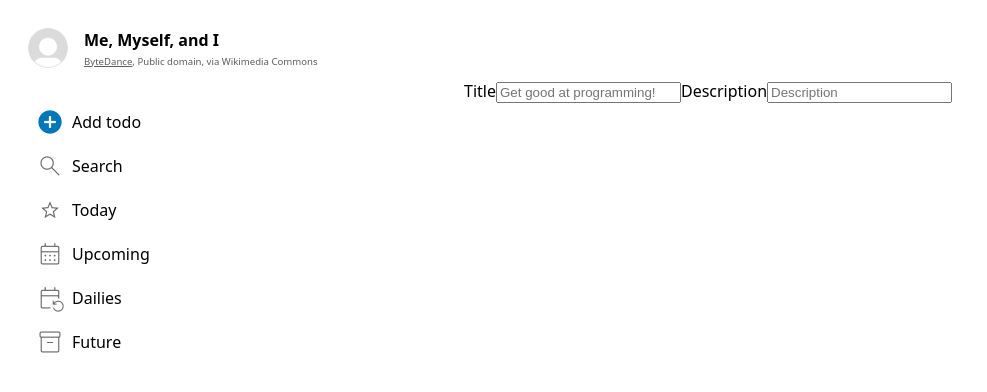
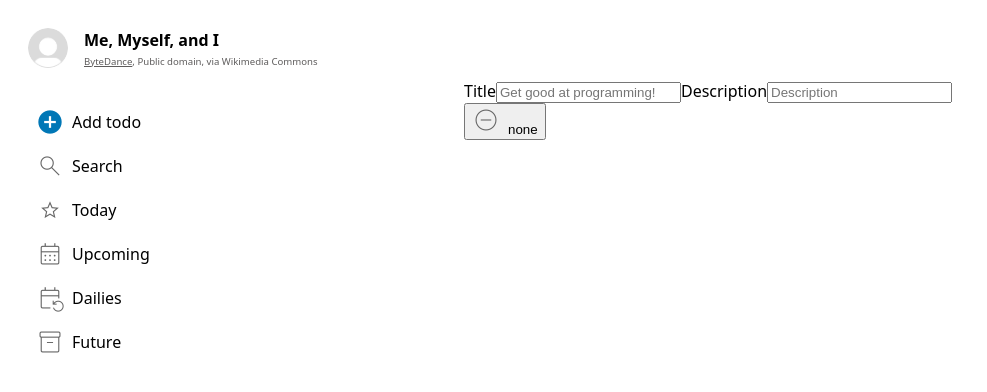
Before and after one commit to vins123sinned/todo-list, a website built with webpack: page src/template.html in a window 1280 px wide. Shown: the whole page, without its empty margins (0-987 px from the left). Built offline with nearby package versions, Linux system fonts and the light colour scheme.

Commit message:
Add basic functionality for priority input

```diff
--- a/src/dom.js
+++ b/src/dom.js
@@ -28,6 +28,56 @@ export function addTodo() {
     formContainer.appendChild(titleInput);
     formContainer.appendChild(descriptionLabel);
     formContainer.appendChild(descriptionInput);
+    formContainer.appendChild(prioritySelect())
 
     main.appendChild(formContainer);
 }
+
+function prioritySelect() {
+    // creates priority button on addTodo form
+    const priorityContainer = document.createElement('div');
+    const currentPriority = document.createElement('button');
+    const currentPriorityIcon = document.createElement('span');
+
+    currentPriority.type = 'button';
+    currentPriority.textContent = 'none';
+    currentPriorityIcon.classList.add('material-symbols-outlined');
+    currentPriorityIcon.textContent = 'do_not_disturb_on';
+
+    priorityContainer.classList.add('priority-container');
+
+    currentPriority.prepend(currentPriorityIcon);
+    priorityContainer.appendChild(currentPriority);
+
+    currentPriority.addEventListener('click', (event) => {
+        const getOptionsContainer = document.querySelector('.options-container');
+        if (!priorityContainer.contains(getOptionsContainer)) {
+            priorityContainer.appendChild(priorityOptions());
+        }
+    });
+
+    return priorityContainer;
+}
+
+function priorityOptions() {
+    const options = ['urgent', 'important', 'low priority', 'none'];
+
+    const optionsContainer = document.createElement('div')
+    const priorityOptions = document.createElement('ul');
+
+    optionsContainer.classList.add('options-container');
+    priorityOptions.classList.add('priority-options');
+
+    options.forEach((option) => {
+        const list = document.createElement('li');
+        list.classList.add('priority-option');
+        list.textContent = option;
+
+        priorityOptions.appendChild(list);
+    });
+
+    optionsContainer.appendChild(priorityOptions);
+    return optionsContainer;
+}
+
+console.log(priorityOptions());
--- a/src/template.html
+++ b/src/template.html
@@ -4,7 +4,7 @@
     <meta charset="UTF-8">
     <meta name="viewport" content="width=device-width, initial-scale=1.0">
     <title>Todo List</title>
-    <link rel="stylesheet" href="https://fonts.googleapis.com/css2?family=Material+Symbols+Outlined:opsz,wght,FILL,GRAD@20..48,100..700,0..1,-50..200&icon_names=add_circle,calendar_month,event_repeat,inventory_2,search,star" />
+    <link rel="stylesheet" href="https://fonts.googleapis.com/css2?family=Material+Symbols+Outlined:opsz,wght,FILL,GRAD@20..48,100..700,0..1,-50..200&icon_names=add_circle,calendar_month,do_not_disturb_on,event_repeat,inventory_2,search,star" />
 </head>
 <body>
     <div class="sidebar">
```
